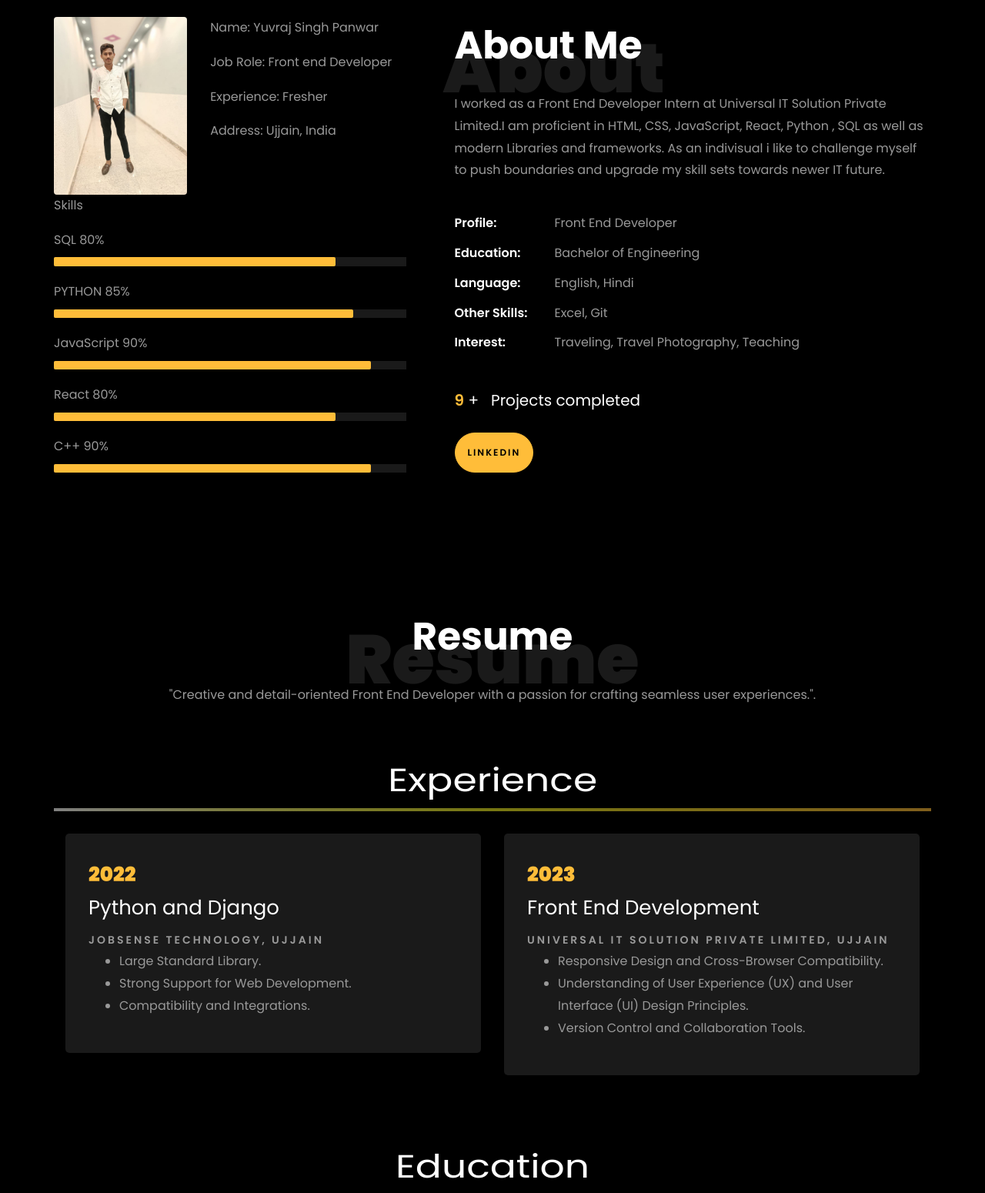
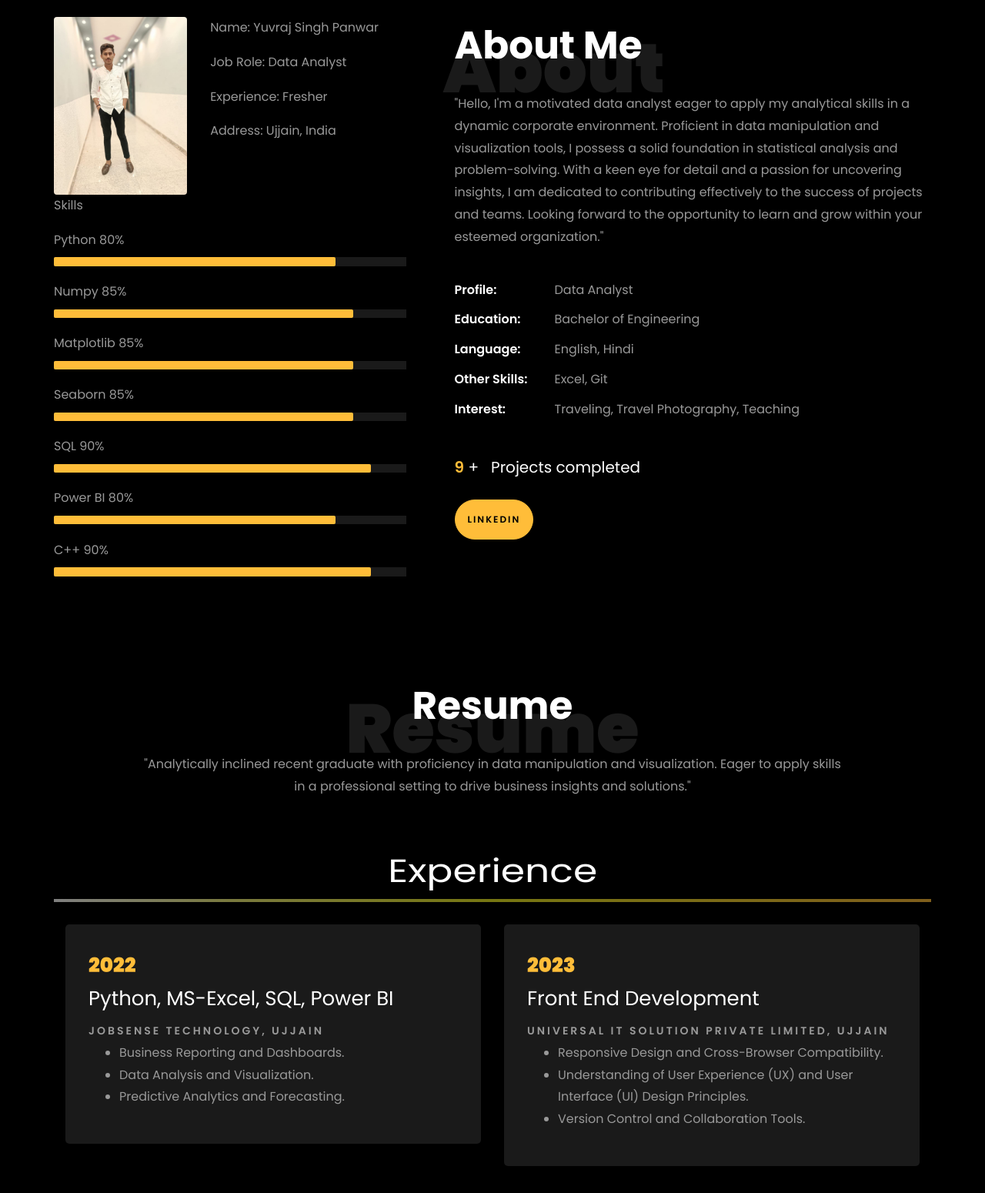
Before and after one commit to yuvrajsinghpanwar123/yuvrajsinghpanwar123.github.io, a plain HTML site: page index.html in a window 1280 px wide. Shown: the part 840-2390 px from the top of the page at 77% size. Drawn offline with Linux system fonts and the light colour scheme; animation ran at ten frames a second; files whose address does not match are found by name.

Commit message:
Update index.html

```diff
--- a/index.html
+++ b/index.html
@@ -220,7 +220,7 @@
 									<div class="col-sm-6 col-md-7">
 									  <div class="about-info">
 										<p><span class="title-s">Name: </span> <span>Yuvraj Singh Panwar</span></p>
-										<p><span class="title-s">Job Role: </span> <span>Front end Developer</span></p>
+										<p><span class="title-s">Job Role: </span> <span>Data Analyst</span></p>
 										<p><span class="title-s">Experience: </span> <span>Fresher</span></p>
 										<p><span class="title-s">Address: </span> <span>Ujjain, India</span></p>
 									  </div>
@@ -229,25 +229,40 @@
 
 								<div class="skill-mf">
 									<p class="title-s">Skills</p>
-									<span>SQL</span> <span class="pull-right">80%</span>
+									<span>Python</span> <span class="pull-right">80%</span>
 									<div class="progress">
 										<div class="progress-bar" role="progressbar" style="width: 80%;" aria-valuenow="95" aria-valuemin="0"
 											aria-valuemax="100"></div>
 									</div>
 
-									<span>PYTHON</span> <span class="pull-right">85%</span>
+									<span>Numpy</span> <span class="pull-right">85%</span>
 									<div class="progress">
 										<div class="progress-bar" role="progressbar" style="width: 85%" aria-valuenow="85" aria-valuemin="0"
 											aria-valuemax="100"></div>
 									</div>
 
-									<span>JavaScript</span> <span class="pull-right">90%</span>
+                                                                        <span>Matplotlib</span> <span class="pull-right">85%</span>
+									<div class="progress">
+										<div class="progress-bar" role="progressbar" style="width: 85%" aria-valuenow="80" aria-valuemin="0"
+											aria-valuemax="100"></div>
+									</div>
+
+									<span>Seaborn</span> <span class="pull-right">85%</span>
+									<div class="progress">
+										<div class="progress-bar" role="progressbar" style="width: 85%" aria-valuenow="85" aria-valuemin="0"
+											aria-valuemax="100"></div>
+									</div>
+
+
+
+
+									<span>SQL</span> <span class="pull-right">90%</span>
 									<div class="progress">
 										<div class="progress-bar" role="progressbar" style="width: 90%" aria-valuenow="90" aria-valuemin="0"
 											aria-valuemax="100"></div>
 									</div>
 
-									<span>React</span> <span class="pull-right">80%</span>
+									<span>Power BI</span> <span class="pull-right">80%</span>
 									<div class="progress">
 										<div class="progress-bar" role="progressbar" style="width: 80%" aria-valuenow="85" aria-valuemin="0"
 											aria-valuemax="100"></div>
@@ -270,11 +285,14 @@
 								<h1 class="big">About</h1>
 								<h2 class="mb-4">About Me</h2>
 
-								<p>I worked as a Front End Developer Intern at Universal IT Solution Private Limited.I am proficient in HTML, CSS, JavaScript, React, Python , SQL as well as modern Libraries and frameworks.
-								   As an indivisual i like to challenge myself to push boundaries and upgrade my skill sets towards newer IT future.
+								<p>"Hello, I'm a motivated data analyst eager to apply my analytical skills in a dynamic corporate environment.
+									Proficient in data manipulation and visualization tools, I possess a solid foundation in statistical analysis and problem-solving.
+									With a keen eye for detail and a passion for uncovering insights,
+									I am dedicated to contributing effectively to the success of projects and teams.
+									Looking forward to the opportunity to learn and grow within your esteemed organization."
 								</p>
 								<ul class="about-info mt-4 px-md-0 px-2">
-									<li class="d-flex"><span>Profile:</span> <span>Front End Developer</span></li>
+									<li class="d-flex"><span>Profile:</span> <span>Data Analyst</span></li>
 
 									<li class="d-flex"><span>Education:</span> <span>Bachelor of Engineering</span></li>
 									<li class="d-flex"><span>Language:</span> <span>English, Hindi</span></li>
@@ -311,7 +329,7 @@
           <div class="col-md-10 heading-section text-center ftco-animate">
           	<h1 class="big big-2">Resume</h1>
             <h2 class="mb-4">Resume</h2>
-            <p>"Creative and detail-oriented Front End Developer with a passion for crafting seamless user experiences.".</p>
+            <p>"Analytically inclined recent graduate with proficiency in data manipulation and visualization. Eager to apply skills in a professional setting to drive business insights and solutions."</p>
           </div>
         </div>
 
@@ -325,13 +343,13 @@
 				<div class="col-md-6">
 					<div class="resume-wrap ftco-animate">
 						<span class="date">2022</span>
-						<h2>Python and Django</h2>
+						<h2>Python, MS-Excel,  SQL, Power BI</h2>
 						<span class="position">Jobsense Technology,  Ujjain</span>
 						<!-- <p class="mt-4">It is an IT organization which provides Tranning in different domains.  -->
 							<ul>
-								<li>Large Standard Library.</li>
-								<li>Strong Support for Web Development.</li>
-								<li>Compatibility and Integrations.</li>
+								<li>Business Reporting and Dashboards.</li>
+								<li>Data Analysis and Visualization.</li>
+								<li>Predictive Analytics and Forecasting.</li>
 							</ul>
 						</p>
 					</div>
@@ -400,7 +418,7 @@
           <div class="col-md-7 heading-section text-center ftco-animate">
             <h1 class="big big-2">Projects</h1>
             <h2 class="mb-4">Projects</h2>
-            <p>Below are the sample Front End Projects as well as Python and Django Projects</p>
+            <p>Below are some Data Analytics projects as well as Front End development Projects</p>
           </div>
         </div>
         <div class="row d-flex">
```
